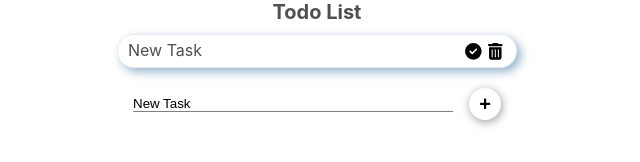
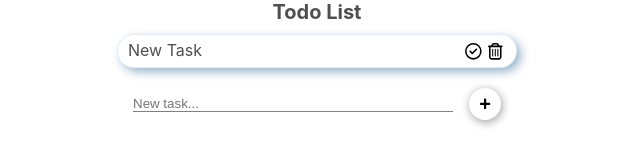
Before and after one commit to jmora2ec/react-todo, a React (Create React App) app: page / in a window 1280 px wide. Both pictures are taken after a click on the button 808 px from the left and 50 px from the top of the page. Shown: the top 162 px of the page, without its empty margins (323-963 px from the left). Built offline with nearby package versions, Linux system fonts and the light colour scheme.

Commit message:
update add, complete and delete methods

```diff
--- a/package.json
+++ b/package.json
@@ -11,9 +11,9 @@
     "@testing-library/react": "^13.1.1",
     "@testing-library/user-event": "^13.5.0",
     "nanoid": "^4.0.0",
-    "react": "^18.0.0",
-    "react-dom": "^18.0.0",
-    "react-scripts": "^2.1.3",
+    "react": "^18.2.0",
+    "react-dom": "^18.2.0",
+    "react-scripts": "^5.0.1",
     "web-vitals": "^2.1.4"
   },
   "scripts": {
--- a/src/App.css
+++ b/src/App.css
@@ -65,7 +65,7 @@ button {
 
 .task--completed .task__text {
   text-decoration: line-through;
-  text-decoration-color: darkgrey;
+  text-decoration-color: grey
 }
 
 .task .btn {
--- a/src/App.js
+++ b/src/App.js
@@ -12,39 +12,53 @@ class App extends Component {
     this.addTask = this.addTask.bind(this);
   }
 
-  addTask() {
-    const tasks = this.state.tasks;
-    const task = document.getElementById('new-task');
-    if (!task.value) {
-      task.value = 'New Task';
+  addTask(e) {
+    if (e.type === 'keydown' && e.keyCode !== 13) {
+      return;
     }
 
-    tasks.push({
+    const tasks = this.state.tasks;
+    const taskInput = document.getElementById('new-task');
+    if (!taskInput.value) {
+      taskInput.value = 'New Task';
+    }
+
+    tasks.push(this.newTask(taskInput.value));
+
+    this.setState({ tasks: tasks });
+    taskInput.value = '';
+  }
+
+  newTask(desc) {
+    const task = {
       id: nanoid(10),
-      name: task.value,
+      desc: desc,
       completed: false,
       deleted: false,
-    });
-    this.setState({ tasks: tasks });
-
-    console.log('adding task...' + task.value);
+    };
+    return task;
   }
 
-  removeTask(id) {
-    console.log('removing task...' + id);
+  removeTask(taskDeleted) {
+    const newTasks = this.state.tasks.map((task) => {
+      if (task.id === taskDeleted.id) {
+        return { ...task, deleted: true };
+      }
+      return task;
+    });
+
+    this.setState({ tasks: newTasks });
   }
 
-  //todo...mark objec like completed and update UI cross the text
-  completeTask(id) {
-    const tasks = this.state.tasks;
-    const task = tasks.find((item) => item.id === id);
-    if (!task) {
-      console.log('task id not found.');
-      return;
-    }
-    task.completed = !task.completed;
-    task.deleted = false;
-    console.log('task completed:' + task.completed);
+  completeTask(taskCompleted) {
+    const newTasks = this.state.tasks.map((task) => {
+      if (task.id === taskCompleted.id) {
+        return { ...task, completed: !task.completed };
+      }
+      return task;
+    });
+
+    this.setState({ tasks: newTasks });
   }
 
   render() {
@@ -66,6 +80,7 @@ class App extends Component {
             name='task'
             id='new-task'
             placeholder='New task...'
+            onKeyDown={this.addTask}
           />
           <button className='btn btn-add' onClick={this.addTask}></button>
         </div>
--- a/src/components/ListTasks.jsx
+++ b/src/components/ListTasks.jsx
@@ -4,7 +4,9 @@ import Task from './Task';
 class ListTask extends Component {
   state = {};
   render() {
-    const listTask = this.props.tasks.map((task) => (
+    const listTask = this.props.tasks.map((task) => {
+      if (!task.deleted) {
+        return (
           <li key={task.id.toString()}>
             <Task
               task={task}
@@ -12,7 +14,9 @@ class ListTask extends Component {
               completeTask={this.props.onCompleteTask}
             />
           </li>
-    ));
+        );
+      }
+    });
     return <ul className='task-list'>{listTask}</ul>;
   }
 }
--- a/src/components/Task.jsx
+++ b/src/components/Task.jsx
@@ -1,36 +1,41 @@
 import React, { Component } from 'react';
 import { FontAwesomeIcon } from '@fortawesome/react-fontawesome';
-import { faCircleCheck } from '@fortawesome/free-solid-svg-icons';
-import { faTrash } from '@fortawesome/free-solid-svg-icons';
-import { faTrashCan } from '@fortawesome/free-solid-svg-icons';
+import { faCircleCheck as fasCheck } from '@fortawesome/free-solid-svg-icons/faCircleCheck';
+import { faCircleCheck as farCheck } from '@fortawesome/free-regular-svg-icons/faCircleCheck';
+import { faTrash as fasTrash } from '@fortawesome/free-solid-svg-icons';
+import { faTrashCan as fasTrashCan } from '@fortawesome/free-solid-svg-icons';
+import { faTrashCan as farTrashCan } from '@fortawesome/free-regular-svg-icons/faTrashCan';
 
 class Task extends Component {
   constructor(props) {
     super(props);
-    this.state = { task: this.props.task };
+
     this.onClickCompleted = this.onClickCompleted.bind(this);
     this.onClickDelete = this.onClickDelete.bind(this);
   }
   render() {
+    const iconDeleted = this.props.task.deleted ? fasTrash : farTrashCan;
+    const iconCompleted = this.props.task.completed ? fasCheck : farCheck;
+
     return (
       <div className={this.getStateBadge()}>
-        <div className='task__text'>{this.props.task.name}</div>
+        <div className='task__text'>{this.props.task.desc}</div>
         <button className='btn btn-completed' onClick={this.onClickCompleted}>
-          <FontAwesomeIcon icon={faCircleCheck} size={'lg'} />
+          <FontAwesomeIcon icon={iconCompleted} size={'lg'} />
         </button>
         <button className='btn btn-deleted' onClick={this.onClickDelete}>
-          <FontAwesomeIcon icon={faTrashCan} size={'lg'} />
+          <FontAwesomeIcon icon={iconDeleted} size={'lg'} />
         </button>
       </div>
     );
   }
 
   onClickCompleted() {
-    this.props.completeTask(this.props.task.id);
+    this.props.completeTask(this.props.task);
   }
 
   onClickDelete() {
-    this.props.deleteTask(this.props.task.id);
+    this.props.deleteTask(this.props.task);
   }
 
   getStateBadge() {
```
Also changed, not shown: 1 other file (tests, documents, lock files or other folders). Lines whose indentation alone changed are shown as unchanged.
